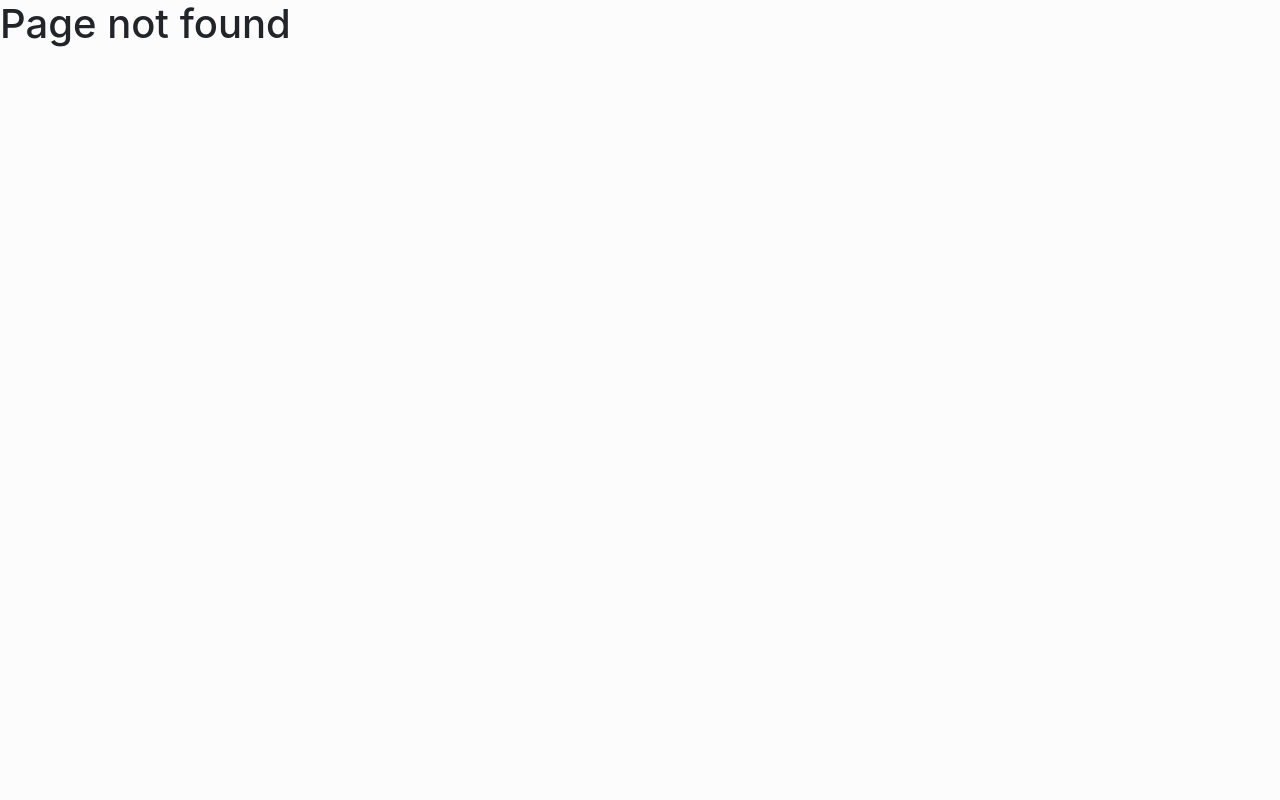
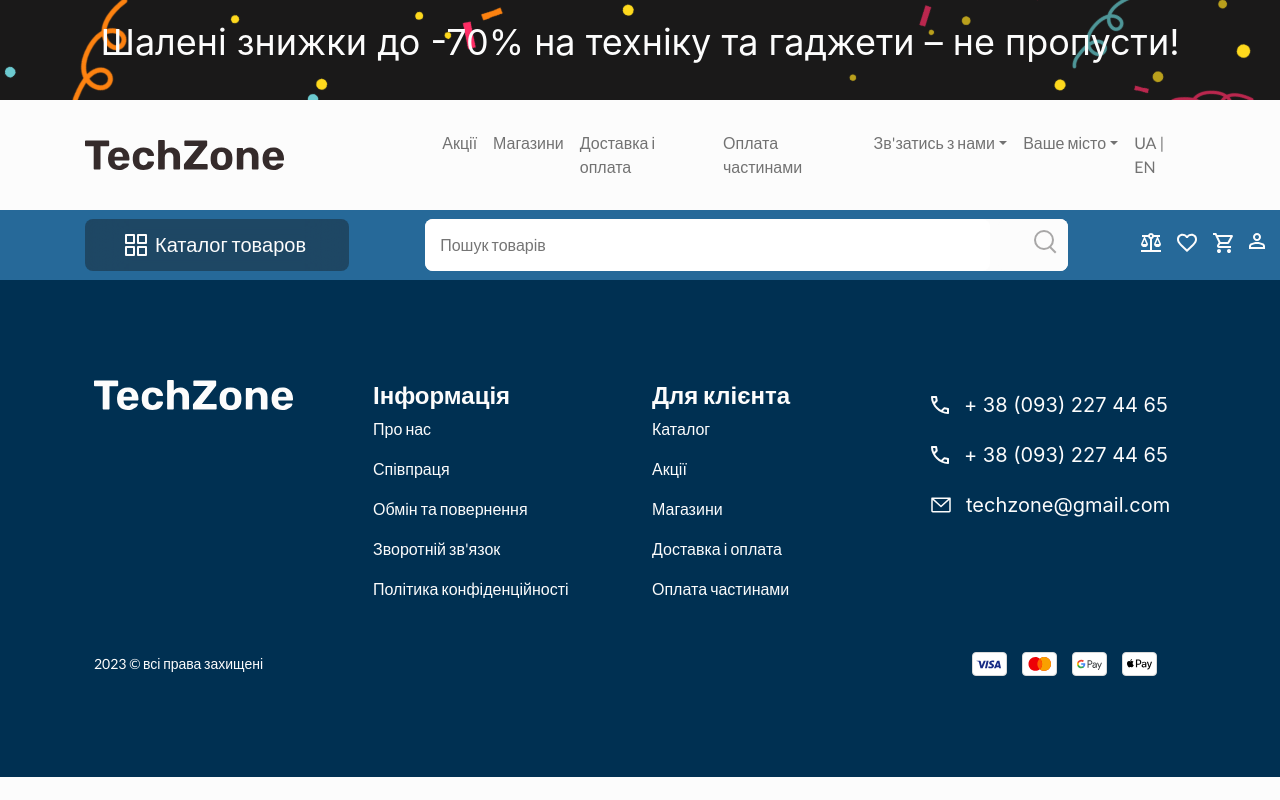
Before and after one commit to TestProjectTeam2/TestProject_Team2, a React (Create React App) app in the folder Frontend/: page /cabinet in a window 1280 px wide. Before the commit this address had no page. Built offline with nearby package versions, Linux system fonts and the light colour scheme.

Commit message:
added cabinet

```diff
--- a/Frontend/src/components/Activate/Activate.js
+++ b/Frontend/src/components/Activate/Activate.js
@@ -1,6 +1,6 @@
 import { useState } from "react";
 import { Button } from "react-bootstrap";
-import { Navigate, useParams } from 'react-router-dom';
+import { Navigate, useParams, useLocation, useNavigate } from 'react-router-dom';
 import { useDispatch } from 'react-redux';
 
 import { useMutation } from "../../hooks/useMutation";
@@ -11,6 +11,8 @@
 
 	const activationUrl = 'http://127.0.0.1:8000/api/auth/users/activation/';
 
+	const {pathname} = useLocation();
+	const navigate = useNavigate();
 	const dispatch = useDispatch();
 
 	const {mutate} = useMutation({
--- a/Frontend/src/components/AuthWindow/AuthWindow.js
+++ b/Frontend/src/components/AuthWindow/AuthWindow.js
@@ -5,6 +5,7 @@
 import { Navigate } from 'react-router-dom';
 
 import { authenticateUser } from '../../store/actions/auth';
+import { addUser } from '../../store/actions/auth';
 import { useMutation } from '../../hooks/useMutation';
 import { FormControl } from '../FormControl/FormControl';
 import { Input } from '../Input/Input';
@@ -79,13 +80,14 @@
 
 			if (!refresh && !access) return alert('Помилка. Токени не були передані');
 			alert('Запит успішний')
-			dispatch(authenticateUser(access, refresh))
+			dispatch(authenticateUser(refresh, access))
 		} : response => {
 
 			const { name } = response;
 			// Handle errors
 			if (!name) return alert('Помилка. Можливо користувач вже існує');
-			alert(`Вітаю ${name}Перейдіть на пошту, щоб підтвердити обліковий запит`)
+			alert(`Вітаю ${name}. Перейдіть на пошту, щоб підтвердити обліковий запит`)
+			dispatch(addUser(response))
 		},
 		onError:() => alert('Запит не був відправлений')
 });
--- a/Frontend/src/components/header/Header.js
+++ b/Frontend/src/components/header/Header.js
@@ -3,8 +3,13 @@
 import {Container, Nav, Navbar, NavDropdown } from 'react-bootstrap';
 import Catalog from "../catalog/Catalog";
 import { NavLink } from "react-router-dom";
+import { useSelector } from "react-redux";
+
+const selectAccessToken = state => !!state.auth.accessToken;
 
 export default function Header() {
+	const isAuthenticated = useSelector(selectAccessToken);
+
     return(
         <header>
             <div className="banner">
@@ -84,7 +89,7 @@
                             </NavLink>
                         </Nav.Link>
                         <Nav.Link>
-                            <NavLink to='/login'>
+                            <NavLink to={isAuthenticated ? '/cabinet' : '/login'}>
                                 <img src="/images/icons/person.svg"/>
                             </NavLink>
                         </Nav.Link>
--- a/Frontend/src/containers/App.js
+++ b/Frontend/src/containers/App.js
@@ -7,6 +7,8 @@
 import {ProductCardPage} from '../pages/ProductCardPage/ProductCardPage';
 import CartPage from '../pages/CartPage/CartPage';
 import { Activate } from '../components/Activate/Activate';
+import { Cabinet } from '../pages/Cabinet/Cabinet';
+
 
 function App() {
   return (
@@ -17,10 +19,10 @@
           <Route path='/login' element={<AuthWindow />} />
           <Route path='/product' element={<ProductCardPage />} />
           <Route path='/cart' element={<CartPage />} />
-          {/* <Route path='/cabinet' element={<Cabinet />}>
-              <Route path='/personal-info' element={<PersonalInfo />} />
-              <Route path='/favorite' element={<Favorite />} />
-          </Route> */}
+          <Route path='/cabinet' element={<Cabinet/>}>
+              {/* <Route path='/personal-info' element={<PersonalInfo />} />
+              <Route path='/favorite' element={<Favorite />} /> */}
+          </Route>
           {/* <Route path='/product-list' element={<ProductList />} /> */}
 			<Route path='/activate/:uid/:token' element={<Activate/>} />
         </Route>
--- /dev/null
+++ b/Frontend/src/pages/Cabinet/Cabinet.js
@@ -0,0 +1,36 @@
+import { useDispatch, useSelector } from 'react-redux';
+import { useLocation, useNavigate } from 'react-router-dom';
+
+import { logoutUser } from '../../store/actions/auth';
+
+import './Cabinet.scss';
+
+const selectAccessToken = state => !!state.auth.accessToken;
+
+const userInfo = state => state.auth.user;
+
+export const Cabinet = () => {
+	const isAuthenticated = useSelector(selectAccessToken);
+	const {pathname} = useLocation();
+	const navigate = useNavigate();
+	const dispatch = useDispatch();
+	console.log(userInfo);
+
+	const handleLogout = () => {
+		dispatch(logoutUser());
+	}
+
+	if(pathname === '/cabinet' && !isAuthenticated ) return navigate('/')
+
+	return (
+		<div className="cabinet text-center my-5">
+			<h2>Особисті дані</h2>
+			<div className="cabinet-info">
+				<div className="cabinet-info__name">Імя: Кирило Буданов</div>
+				<div className="cabinet-info__email">Email: sby@gmail.com</div>
+				<div className="cabinet-info__phone">Phone: 380661966012</div>
+			</div>
+			<div className="cabinet-exit" onClick={handleLogout}>Вийти з аккаунта</div>
+		</div>
+	)
+}
--- /dev/null
+++ b/Frontend/src/pages/Cabinet/Cabinet.scss
@@ -0,0 +1,4 @@
+.cabinet-exit {
+	color: red;
+	cursor: pointer;
+}
--- a/Frontend/src/store/actionTypes.js
+++ b/Frontend/src/store/actionTypes.js
@@ -2,3 +2,4 @@
 export const LOGOUT_USER = 'LOGOUT_USER';
 export const ACTIVATION_SUCCESS = 'ACTIVATION_SUCCESS';
 export const ACTIVATION_FAIL = 'ACTIVATION_FAIL';
+export const ADD_USER = 'ADD_USER';
--- a/Frontend/src/store/actions/auth.js
+++ b/Frontend/src/store/actions/auth.js
@@ -1,6 +1,6 @@
 import * as types from "../actionTypes";
 
-// const USER_ID_ALIAS = '__uid'
+const USER_ALIAS = '__user'
 const ACCESS_TOKEN_ALIAS = '__atkn'
 const REFRESH_TOKEN_ALIAS = '__rtkn'
 
@@ -14,6 +14,15 @@
 	}
 };
 
+export const addUser = (user) => {
+	localStorage.setItem(USER_ALIAS, user);
+
+	return {
+		type: types.ADD_USER,
+		payload: {user}
+	}
+};
+
 export const logoutUser = () => {
 	localStorage.removeItem(ACCESS_TOKEN_ALIAS);
 	localStorage.removeItem(REFRESH_TOKEN_ALIAS);
--- a/Frontend/src/store/reducers/auth.js
+++ b/Frontend/src/store/reducers/auth.js
@@ -9,6 +9,12 @@
 export const authReducer = (state = INITIAL_STATE, {type, payload}) => {
 	switch (type) {
 		case types.AUTHENTICATE_USER:
+			return {
+				...state,
+				...payload
+			};
+
+		case types.ADD_USER:
 			return {
 				...state,
 				...payload
```
